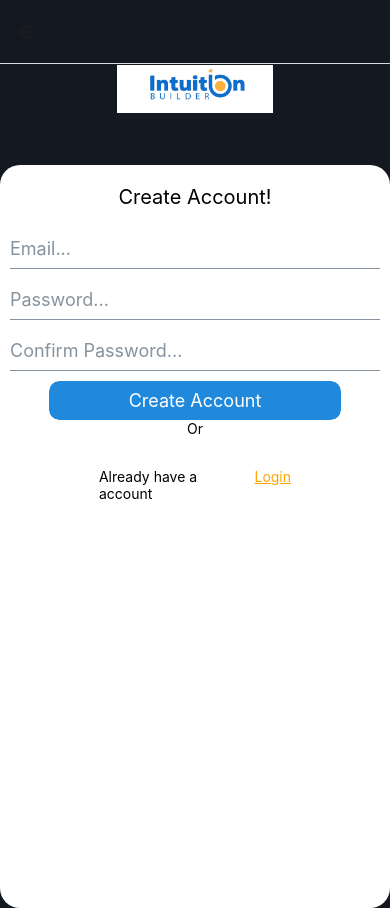
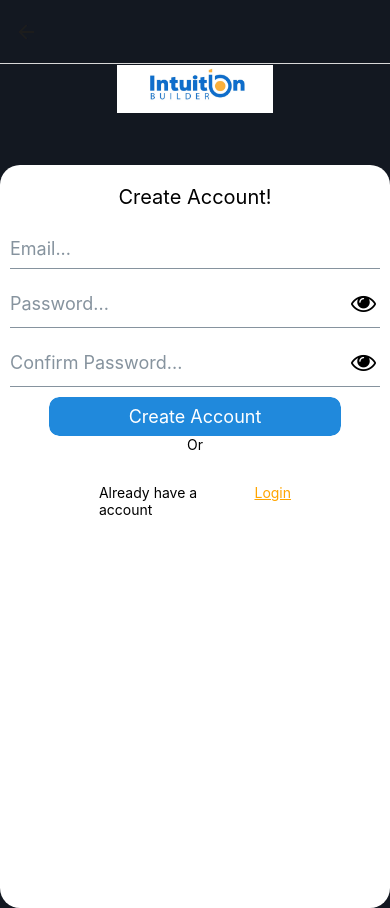
Before and after one commit to KaushalNijhawan/IntuitionBuilder, a React Native app: screen /SignUp in a window 390 px wide. Both pictures are taken after a click on the element "Register". Built offline with nearby package versions, Linux system fonts and the light colour scheme.

Commit message:
some UI changes

```diff
--- a/App.tsx
+++ b/App.tsx
@@ -5,9 +5,6 @@ import { createNativeStackNavigator } from '@react-navigation/native-stack';
 import Login from './components/Authentication/Login/Login';
 import SignUp from './components/Authentication/SignUp/SignUp';
 import { RecoilRoot, useSetRecoilState } from "recoil";
-import { useEffect } from "react";
-import app from "./components/Database/Firebase";
-import { databaseConnectionAtom } from "./components/Atoms/DatabseAtom";
 
 export type AppStackParamList = {
   Home: undefined;
@@ -17,11 +14,8 @@ export type AppStackParamList = {
 
 const Stack = createNativeStackNavigator<AppStackParamList>();
 export default function App() {
-  const setDatabseConnection = useSetRecoilState(databaseConnectionAtom);
-  useEffect(()=>{
-    console.log(app);
 
-  } , []);
+
   return (
     <RecoilRoot>
       <View style={styles.container}>
--- a/components/Authentication/Login/Login.tsx
+++ b/components/Authentication/Login/Login.tsx
@@ -4,6 +4,7 @@ import { AppStackParamList } from "../../../App";
 import { Button } from "@rneui/themed";
 import { Card, Input } from "@rneui/base";
 import { useEffect, useState } from "react";
+import Icon from 'react-native-vector-icons/FontAwesome';
 
 type HomeScreenProps = {
     navigation: StackNavigationProp<AppStackParamList, 'Login'>;
@@ -41,7 +42,7 @@ const Login: React.FC<HomeScreenProps> = ({ navigation }) => {
                 }}>
                     <Text style={{ color: 'black', fontSize: 20, marginTop:'5%', marginBottom:'5%' }}>Please Login with an Email!</Text>
                     <Input placeholder="Email..." textContentType={"name"} inputStyle={{ color: 'black' }} onChange={(e) => console.log(e)} />
-                    <Input placeholder="Password..." textContentType="password" inputStyle={{ color: 'black' }} onChange={(e) => console.log(e)} />
+                    <Input placeholder="Password..." secureTextEntry = {true} textContentType="password" inputStyle={{ color: 'black' }} onChange={(e) => console.log(e)} />
                     <Button title={'Login'} color={'primary'} style={{ width: (screenWidth * 75) / 100 }} radius={10}/>
                     <Text>Or</Text>
                     <View style={{ flexDirection: 'row', justifyContent: 'center', marginTop: '8%' }}>
--- a/components/Authentication/SignUp/SignUp.tsx
+++ b/components/Authentication/SignUp/SignUp.tsx
@@ -2,7 +2,8 @@ import { StackNavigationProp } from "@react-navigation/stack";
 import { Button, Input } from "@rneui/base";
 import { View, Text, KeyboardAvoidingView, Platform, Dimensions, Image } from "react-native";
 import { AppStackParamList } from "../../../App";
-import { useEffect } from "react";
+import { useEffect, useState } from "react";
+import Icon from 'react-native-vector-icons/FontAwesome';
 
 type HomeScreenProps = {
     navigation: StackNavigationProp<AppStackParamList, 'SignUp'>;
@@ -11,6 +12,12 @@ type HomeScreenProps = {
 const SignUp : React.FC<HomeScreenProps>  = ({navigation}) => {
     const screenHeight = Dimensions.get('window').height;
     const screenWidth = Dimensions.get('window').width;
+
+    const [username , setUsername] = useState<string>('');
+    const [password , setPassword] = useState<string>('');
+    const [showPassword, setShowPassword] = useState<boolean>(false);
+    const [showConfirmPassword, setShowConfirmPassword] = useState<boolean>(false);
+    const [confirmPassword, setConfirmPassword] = useState<string>('');
     useEffect(()=>{
         navigation.setOptions({
             headerStyle:{
@@ -36,9 +43,10 @@ const SignUp : React.FC<HomeScreenProps>  = ({navigation}) => {
                     borderRadius: 20
                 }}>
                     <Text style={{ color: 'black', fontSize: 20,  marginTop:'5%', marginBottom:'5%' }}>Create Account!</Text>
-                    <Input placeholder="Email..." textContentType={"name"} inputStyle={{ color: 'black' }} onChange={(e) => console.log(e)} />
-                    <Input placeholder="Password..." textContentType="password" inputStyle={{ color: 'black' }} onChange={(e) => console.log(e)} />
-                    <Input placeholder="Confirm Password..." textContentType="password" inputStyle={{ color: 'black' }} onChange={(e) => console.log(e)} />
+                    <Input placeholder="Email..." textContentType={"name"} inputStyle={{ color: 'black' }} onChangeText={(text) => setUsername(text)} />
+                    <Input placeholder="Password..." secureTextEntry = {showPassword} textContentType="password" inputStyle={{ color: 'black' }} onChangeText={(text) => setPassword(text)} rightIcon = {<Icon name="eye" size={25} color="black" onPress={() => setShowPassword(!showPassword)}/>}/>
+                    <Input placeholder="Confirm Password..." secureTextEntry = {showConfirmPassword} textContentType={password.length > 2 ? "name" : "password"} inputStyle={{ color: 'black' }} onChangeText={(text) => setConfirmPassword(text)}
+                    rightIcon={<Icon name="eye" size={25} color="black" onPress={() => setShowConfirmPassword(!showConfirmPassword)} />}/>
                     <Button title={'Create Account'} color={'primary'} style={{ width: (screenWidth * 75) / 100 }} radius={10} />
                     <Text>Or</Text>
                     <View style={{ flexDirection: 'row', justifyContent: 'center', marginTop: '8%' }}>
--- a/components/HomeComponent/HomeComponent.tsx
+++ b/components/HomeComponent/HomeComponent.tsx
@@ -1,22 +1,26 @@
-import { View , Image, Text} from "react-native";
+import { View, Image, Text } from "react-native";
 import { useEffect } from "react";
 import { StackNavigationProp } from "@react-navigation/stack";
 import { AppStackParamList } from "../../App";
 import { SafeAreaView } from "react-native-safe-area-context";
-import { Button } from "@rneui/base";
+import app from "../Database/Firebase";
+import { useSetRecoilState } from "recoil";
+import { databaseConnectionAtom } from "../Atoms/DatabseAtom";
 type HomeScreenProps = {
     navigation: StackNavigationProp<AppStackParamList, 'Home'>;
-  };
-const HomePage : React.FC<HomeScreenProps> = ({navigation}) => {
- useEffect(() =>{
-        setTimeout(() =>{
-          navigation.navigate('Login');
+};
+const HomePage: React.FC<HomeScreenProps> = ({ navigation }) => {
+    const setDatabseConnection = useSetRecoilState(databaseConnectionAtom);
+    useEffect(() => {
+        setDatabseConnection(app);
+        setTimeout(() => {
+            navigation.navigate('Login');
         }, 3000);
-      }, []);
+    }, []);
 
     return (
-        <SafeAreaView style={{flexDirection:'column', alignItems : 'center', justifyContent:'center', flex:1, backgroundColor:'white'}}>
-            <Image source={require('./logo.jpg')} style={{height:'100%', width:'100%', resizeMode:'contain'}}/>
+        <SafeAreaView style={{ flexDirection: 'column', alignItems: 'center', justifyContent: 'center', flex: 1, backgroundColor: 'white' }}>
+            <Image source={require('./logo.jpg')} style={{ height: '100%', width: '100%', resizeMode: 'contain' }} />
         </SafeAreaView>
     );
 }
--- a/package.json
+++ b/package.json
@@ -10,6 +10,7 @@
     "ts:check": "tsc"
   },
   "dependencies": {
+    "@expo/vector-icons": "^13.0.0",
     "@react-native-firebase/app": "^18.7.2",
     "@react-native-google-signin/google-signin": "^10.1.1",
     "@react-navigation/native": "^6.1.9",
@@ -25,6 +26,7 @@
     "react-native": "0.72.6",
     "react-native-safe-area-context": "4.6.3",
     "react-native-screens": "~3.22.0",
+    "react-native-vector-icons": "^10.0.2",
     "recoil": "^0.7.7"
   },
   "devDependencies": {
```
Also changed, not shown: components/MainComponent/MainComponent.tsx (added, +9 -0 lines), 2 other files (tests, documents, lock files or other folders).
